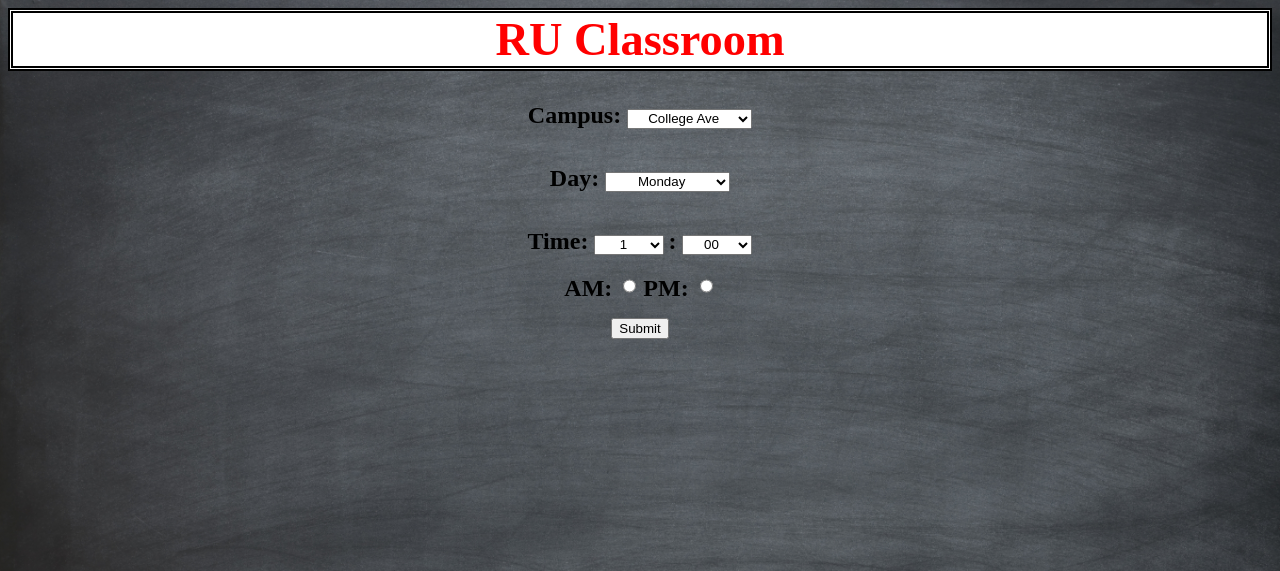
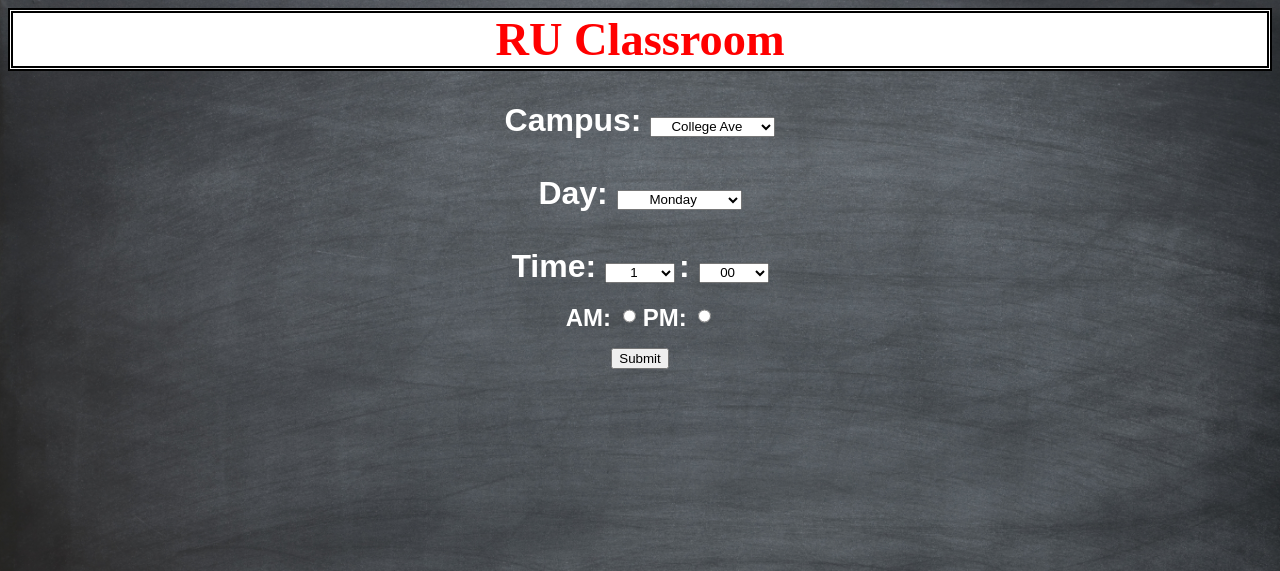
Before and after one commit to kyle-litton/FinalProject, a Flask app: page / in a window 1280 px wide. Shown: the top 571 px of the page. Run offline with Flask 2, Linux system fonts and the light colour scheme.

Commit message:
changed fonts and color

```diff
--- a/templates/my-form.html
+++ b/templates/my-form.html
@@ -29,22 +29,21 @@
          }
 
       p1 {
-            color:black;
-            font-size: 150%;
-
+            color: white;
+            font-size: 200%;
+            font-family:fantasy;
             display: inline;
          }
          p2 {
-            color:black;
+            color: white;
             font-size: 150%;
-
-
+            font-family:fantasy;
             display: inline;
          }
          p3 {
-            color:black;
+            color: white;
             font-size: 150%;
-
+            font-family:fantasy;
             display: inline;
          }
 
```
Also changed, not shown: templates/result.html (+12 -4 lines).
